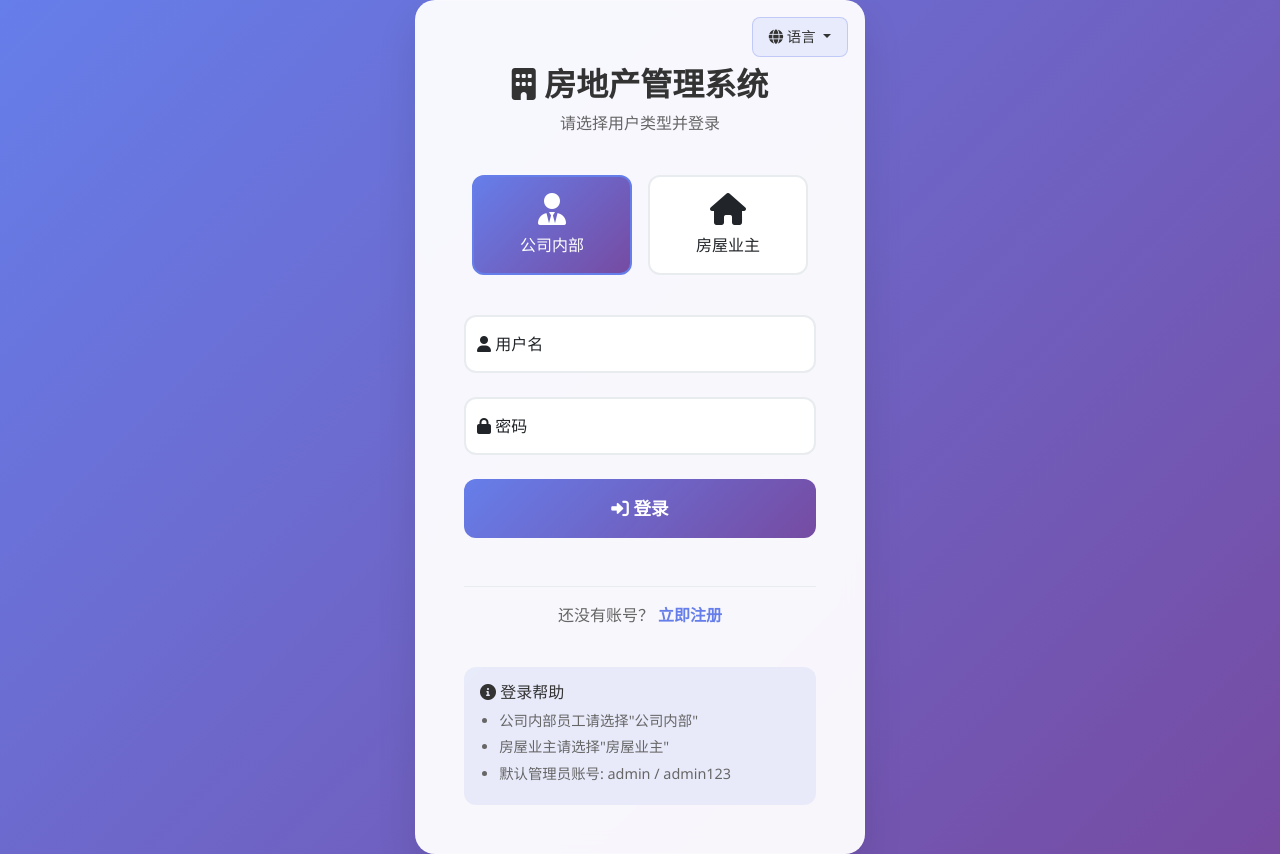
After one commit to gaw008/real-estate-management, a Flask app: template templates/login_multilang.html in a window 1280 px wide. The commit adds this page. Run offline with Flask 3, Linux system fonts and the light colour scheme; the template is opened without the code that fills it, so the values that code supplies are empty.

Commit message:
fix: 修复导航栏下拉菜单遮挡问题和登录页面多语言支持 - 修复导航栏CSS z-index问题，确保下拉菜单正确显示 - 创建login_multilang.html多语言登录模板 - 添加登录页面语言切换功能 - 更新登录路由使用多语言模板和消息 - 完善登录相关翻译条目

```diff
--- a/real_estate_web.py
+++ b/real_estate_web.py
@@ -105,8 +105,8 @@ def login():
         user_type = request.form.get('user_type', 'admin')
 
         if not username or not password:
-            flash('请输入用户名和密码', 'error')
-            return render_template('login.html')
+            flash(get_text('please_enter_username_password') if get_current_language() == 'en' else '请输入用户名和密码', 'error')
+            return render_template('login_multilang.html')
 
         # 验证用户
         user = auth_system.authenticate_user(username, password)
@@ -114,8 +114,8 @@ def login():
         if user:
             # 检查用户类型是否匹配
             if user['user_type'] != user_type:
-                flash('用户类型不匹配', 'error')
-                return render_template('login.html')
+                flash(get_text('user_type_mismatch') if get_current_language() == 'en' else '用户类型不匹配', 'error')
+                return render_template('login_multilang.html')
 
             # 创建会话
             session_id = auth_system.create_session(
@@ -133,14 +133,15 @@ def login():
                 session['full_name'] = user['full_name']
                 session['session_id'] = session_id
 
-                flash(f'欢迎回来，{user["full_name"]}！', 'success')
+                welcome_msg = f'Welcome back, {user["full_name"]}!' if get_current_language() == 'en' else f'欢迎回来，{user["full_name"]}！'
+                flash(welcome_msg, 'success')
                 return redirect(url_for('dashboard'))
             else:
-                flash('会话创建失败，请重试', 'error')
+                flash(get_text('session_creation_failed') if get_current_language() == 'en' else '会话创建失败，请重试', 'error')
         else:
-            flash('用户名或密码错误', 'error')
+            flash(get_text('invalid_credentials'), 'error')
 
-    return render_template('login.html')
+    return render_template('login_multilang.html')
 
 @app.route('/logout')
 def logout():
--- /dev/null
+++ b/templates/login_multilang.html
@@ -0,0 +1,295 @@
+<!DOCTYPE html>
+<html lang="{{ 'zh-CN' if is_zh() else 'en' }}">
+<head>
+    <meta charset="UTF-8">
+    <meta name="viewport" content="width=device-width, initial-scale=1.0">
+    <title>{{ _('login_page_title') }}</title>
+    <link href="https://cdn.jsdelivr.net/npm/bootstrap@5.1.3/dist/css/bootstrap.min.css" rel="stylesheet">
+    <link href="https://cdnjs.cloudflare.com/ajax/libs/font-awesome/6.0.0/css/all.min.css" rel="stylesheet">
+    <style>
+        body {
+            background: linear-gradient(135deg, #667eea 0%, #764ba2 100%);
+            min-height: 100vh;
+            display: flex;
+            align-items: center;
+            justify-content: center;
+            font-family: 'Segoe UI', Tahoma, Geneva, Verdana, sans-serif;
+        }
+
+        .login-container {
+            background: rgba(255, 255, 255, 0.95);
+            backdrop-filter: blur(10px);
+            border-radius: 20px;
+            box-shadow: 0 20px 40px rgba(0, 0, 0, 0.1);
+            padding: 3rem;
+            width: 100%;
+            max-width: 450px;
+            border: 1px solid rgba(255, 255, 255, 0.2);
+            position: relative;
+        }
+
+        .language-switcher {
+            position: absolute;
+            top: 1rem;
+            right: 1rem;
+        }
+
+        .language-switcher .dropdown-toggle {
+            background: rgba(102, 126, 234, 0.1);
+            border: 1px solid rgba(102, 126, 234, 0.3);
+            color: #333;
+            padding: 0.5rem 1rem;
+            border-radius: 8px;
+            font-size: 0.9rem;
+        }
+
+        .language-switcher .dropdown-menu {
+            border: none;
+            box-shadow: 0 10px 30px rgba(0, 0, 0, 0.1);
+            border-radius: 10px;
+            min-width: 120px;
+        }
+
+        .login-header {
+            text-align: center;
+            margin-bottom: 2rem;
+            margin-top: 1rem;
+        }
+
+        .login-header h1 {
+            color: #333;
+            font-weight: 700;
+            margin-bottom: 0.5rem;
+            font-size: 2rem;
+        }
+
+        .login-header p {
+            color: #666;
+            font-size: 1rem;
+        }
+
+        .form-floating {
+            margin-bottom: 1.5rem;
+        }
+
+        .form-control {
+            border: 2px solid #e9ecef;
+            border-radius: 12px;
+            padding: 1rem;
+            font-size: 1rem;
+            transition: all 0.3s ease;
+        }
+
+        .form-control:focus {
+            border-color: #667eea;
+            box-shadow: 0 0 0 0.2rem rgba(102, 126, 234, 0.25);
+        }
+
+        .btn-login {
+            background: linear-gradient(135deg, #667eea 0%, #764ba2 100%);
+            border: none;
+            border-radius: 12px;
+            padding: 1rem;
+            font-size: 1.1rem;
+            font-weight: 600;
+            color: white;
+            width: 100%;
+            transition: all 0.3s ease;
+            margin-bottom: 1.5rem;
+        }
+
+        .btn-login:hover {
+            transform: translateY(-2px);
+            box-shadow: 0 10px 20px rgba(102, 126, 234, 0.3);
+            color: white;
+        }
+
+        .user-type-selector {
+            margin-bottom: 2rem;
+        }
+
+        .user-type-btn {
+            border: 2px solid #e9ecef;
+            background: white;
+            border-radius: 12px;
+            padding: 1rem;
+            margin: 0.5rem;
+            transition: all 0.3s ease;
+            cursor: pointer;
+            text-align: center;
+            flex: 1;
+        }
+
+        .user-type-btn:hover {
+            border-color: #667eea;
+            background: rgba(102, 126, 234, 0.05);
+        }
+
+        .user-type-btn.active {
+            border-color: #667eea;
+            background: linear-gradient(135deg, #667eea 0%, #764ba2 100%);
+            color: white;
+        }
+
+        .user-type-btn i {
+            font-size: 2rem;
+            margin-bottom: 0.5rem;
+            display: block;
+        }
+
+        .alert {
+            border-radius: 12px;
+            border: none;
+            margin-bottom: 1.5rem;
+        }
+
+        .help-text {
+            background: rgba(102, 126, 234, 0.1);
+            border-radius: 12px;
+            padding: 1rem;
+            margin-top: 1.5rem;
+            font-size: 0.9rem;
+            color: #666;
+        }
+
+        .help-text h6 {
+            color: #333;
+            margin-bottom: 0.5rem;
+        }
+
+        .help-text ul {
+            margin: 0;
+            padding-left: 1.2rem;
+        }
+
+        .help-text li {
+            margin-bottom: 0.3rem;
+        }
+
+        .register-link {
+            text-align: center;
+            margin: 1.5rem 0;
+            padding: 1rem;
+            border-top: 1px solid #e9ecef;
+        }
+
+        .register-link p {
+            margin: 0;
+            color: #666;
+        }
+
+        .register-link a {
+            color: #667eea;
+            text-decoration: none;
+            font-weight: 600;
+        }
+
+        .register-link a:hover {
+            text-decoration: underline;
+        }
+    </style>
+</head>
+<body>
+    <div class="login-container">
+        <!-- 语言切换器 -->
+        <div class="language-switcher">
+            <div class="dropdown">
+                <button class="btn dropdown-toggle" type="button" data-bs-toggle="dropdown">
+                    <i class="fas fa-globe"></i> {{ _('language') }}
+                </button>
+                <ul class="dropdown-menu">
+                    <li><a class="dropdown-item" href="{{ url_for('set_language', language='zh') }}">
+                        🇨🇳 {{ _('chinese') }}
+                    </a></li>
+                    <li><a class="dropdown-item" href="{{ url_for('set_language', language='en') }}">
+                        🇺🇸 {{ _('english') }}
+                    </a></li>
+                </ul>
+            </div>
+        </div>
+
+        <div class="login-header">
+            <h1><i class="fas fa-building"></i> {{ _('system_title') }}</h1>
+            <p>{{ _('please_select_user_type_and_login') if is_en() else '请选择用户类型并登录' }}</p>
+        </div>
+
+        <!-- 用户类型选择 -->
+        <div class="user-type-selector">
+            <div class="d-flex">
+                <div class="user-type-btn active" data-type="admin">
+                    <i class="fas fa-user-tie"></i>
+                    <div>{{ _('company_internal') if is_en() else '公司内部' }}</div>
+                </div>
+                <div class="user-type-btn" data-type="owner">
+                    <i class="fas fa-home"></i>
+                    <div>{{ _('property_owner') if is_en() else '房屋业主' }}</div>
+                </div>
+            </div>
+        </div>
+
+        <!-- 错误消息 -->
+        {% with messages = get_flashed_messages(with_categories=true) %}
+            {% if messages %}
+                {% for category, message in messages %}
+                    <div class="alert alert-{{ 'danger' if category == 'error' else category }} alert-dismissible fade show" role="alert">
+                        {{ message }}
+                        <button type="button" class="btn-close" data-bs-dismiss="alert"></button>
+                    </div>
+                {% endfor %}
+            {% endif %}
+        {% endwith %}
+
+        <!-- 登录表单 -->
+        <form method="POST" action="{{ url_for('login') }}">
+            <input type="hidden" name="user_type" id="user_type" value="admin">
+
+            <div class="form-floating">
+                <input type="text" class="form-control" id="username" name="username" placeholder="{{ _('username') }}" required>
+                <label for="username"><i class="fas fa-user"></i> {{ _('username') }}</label>
+            </div>
+
+            <div class="form-floating">
+                <input type="password" class="form-control" id="password" name="password" placeholder="{{ _('password') }}" required>
+                <label for="password"><i class="fas fa-lock"></i> {{ _('password') }}</label>
+            </div>
+
+            <button type="submit" class="btn btn-login">
+                <i class="fas fa-sign-in-alt"></i> {{ _('login') }}
+            </button>
+        </form>
+
+        <!-- 注册链接 -->
+        <div class="register-link">
+            <p>
+                {{ _('no_account_yet') if is_en() else '还没有账号？' }}
+                <a href="{{ url_for('register') }}">{{ _('register_now') if is_en() else '立即注册' }}</a>
+            </p>
+        </div>
+
+        <!-- 帮助信息 -->
+        <div class="help-text">
+            <h6><i class="fas fa-info-circle"></i> {{ _('login_help') if is_en() else '登录帮助' }}</h6>
+            <ul>
+                <li>{{ _('admin_login_help') if is_en() else '公司内部员工请选择"公司内部"' }}</li>
+                <li>{{ _('owner_login_help') if is_en() else '房屋业主请选择"房屋业主"' }}</li>
+                <li>{{ _('default_admin_account') if is_en() else '默认管理员账号: admin / admin123' }}</li>
+            </ul>
+        </div>
+    </div>
+
+    <script src="https://cdn.jsdelivr.net/npm/bootstrap@5.1.3/dist/js/bootstrap.bundle.min.js"></script>
+    <script>
+        // 用户类型切换
+        document.querySelectorAll('.user-type-btn').forEach(btn => {
+            btn.addEventListener('click', function() {
+                // 移除所有active类
+                document.querySelectorAll('.user-type-btn').forEach(b => b.classList.remove('active'));
+                // 添加active类到当前按钮
+                this.classList.add('active');
+                // 更新隐藏字段
+                document.getElementById('user_type').value = this.dataset.type;
+            });
+        });
+    </script>
+</body>
+</html>
```
Also changed, not shown: language_manager.py (+32 -0 lines), templates/dashboard_multilang.html (+12 -0 lines).
